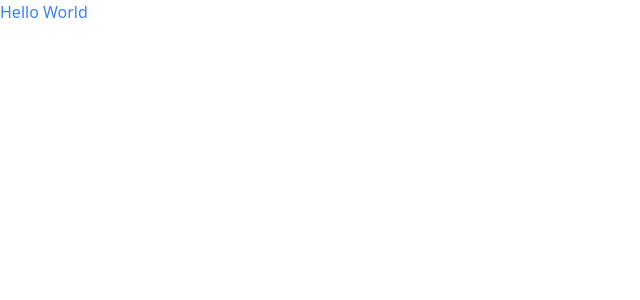
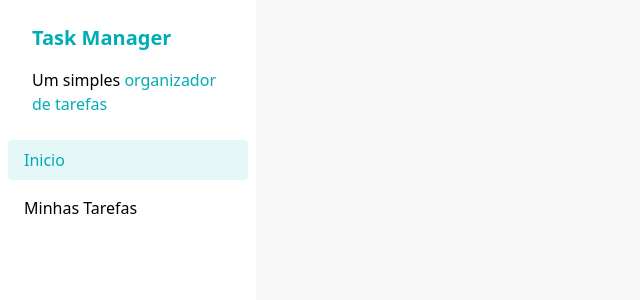
Before and after one commit to tassioNS9/task-manager, a React (Vite) app: page / in a window 1280 px wide. Shown: the top 300 px of the page, without its empty margins (0-640 px from the left). Built offline with nearby package versions, Linux system fonts and the light colour scheme.

Commit message:
feat: add initial sidebar

```diff
--- a/src/App.jsx
+++ b/src/App.jsx
@@ -1,5 +1,7 @@
+import Sidebar from "./components/Sidebar"
+
 function App() {
-  return <div className="text-blue-500">Hello World</div>
+  return <Sidebar />
 }
 
 export default App
--- /dev/null
+++ b/src/components/Sidebar.jsx
@@ -0,0 +1,23 @@
+const Sidebar = () => {
+  return (
+    <div className="h-screen w-64 bg-white">
+      <div className="space-y-4 px-8 py-6">
+        <h1 className="text-xl font-semibold text-[#00ADB5]">Task Manager</h1>
+        <p>
+          Um simples{" "}
+          <span className="text-[#00ADB5]">organizador de tarefas</span>
+        </p>
+      </div>
+      <div className="flex flex-col px-2">
+        <a className="rounded bg-[#E6F7F8] px-4 py-2 text-[#00ADB5]" href="#">
+          Inicio
+        </a>
+        <a className="px-4 py-4" href="#">
+          Minhas Tarefas
+        </a>
+      </div>
+    </div>
+  )
+}
+
+export default Sidebar
--- a/src/index.css
+++ b/src/index.css
@@ -1,2 +1,8 @@
 @tailwind base;
 @tailwind utilities;
+
+@layer base {
+  body {
+    @apply bg-[#f8f8f8];
+  }
+}
```
